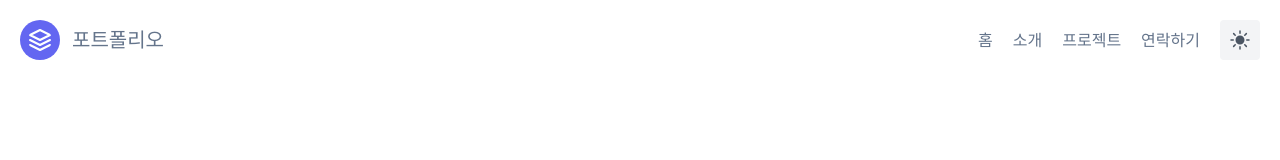
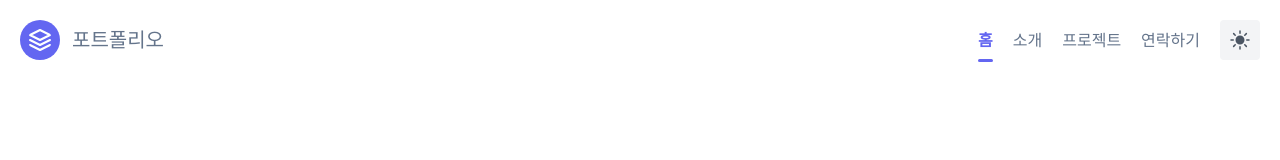
Before and after one commit to tjdsksro90/nextjs-portfolio, a Next.js app: page / in a window 1280 px wide. Shown: the top 160 px of the page. Built offline with nearby package versions, Linux system fonts and the light colour scheme.

Commit message:
💄 style: header active 관련 css 추가 #8

```diff
--- a/components/Header.tsx
+++ b/components/Header.tsx
@@ -35,7 +35,7 @@ function Header() {
         </Link>
         <nav className="flex flex-wrap items-center justify-center text-base md:ml-auto">
           {Object.values(MENU_ITEM).map((item, index) => {
-            const activeClass = 'mr-5 active';
+            const activeClass = `mr-5 relative after:content-[''] text-indigo-500 font-semibold after:bg-indigo-500 after:w-full after:absolute after:left-0 after:bottom-[-10px] after:h-[3px] after:rounded-md`;
             const passiveClass = 'mr-5';
             const isActive = router.pathname.startsWith(item[1]);
             const linkClass = isActive ? activeClass : passiveClass;
```
